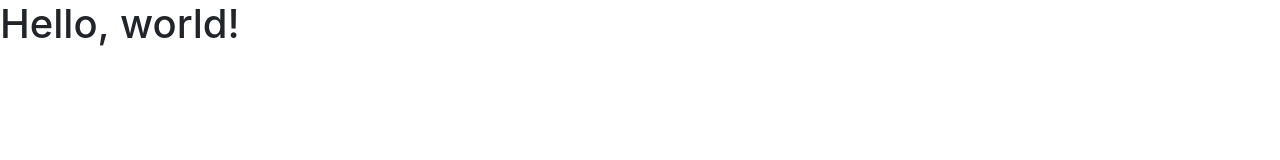
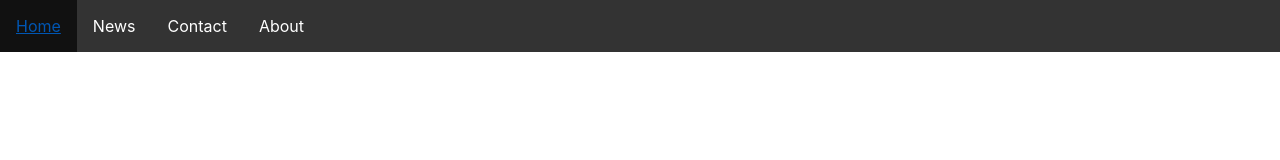
Before and after one commit to getrudech/SLICEHUB, a plain HTML site: page index.html in a window 1280 px wide. Drawn offline with nearby package versions, Linux system fonts and the light colour scheme.

Commit message:
created a navigation bar

```diff
--- a/css/styles.css
+++ b/css/styles.css
@@ -0,0 +1,24 @@
+ul {
+    list-style-type: none;
+    margin: 0;
+    padding: 0;
+    overflow: hidden;
+    background-color: #333;
+  }
+
+  li {
+    float: left;
+  }
+
+  li a {
+    display: block;
+    color: white;
+    text-align: center;
+    padding: 14px 16px;
+    text-decoration: none;
+  }
+
+  /* Change the link color to #111 (black) on hover */
+  li a:hover {
+    background-color: #111;
+  }
--- a/index.html
+++ b/index.html
@@ -7,11 +7,17 @@
 
     <!-- Bootstrap CSS -->
     <link rel="stylesheet" href="https://stackpath.bootstrapcdn.com/bootstrap/4.3.1/css/bootstrap.min.css" integrity="sha384-ggOyR0iXCbMQv3Xipma34MD+dH/1fQ784/j6cY/iJTQUOhcWr7x9JvoRxT2MZw1T" crossorigin="anonymous">
+    <link rel="stylesheet" href="./css/styles.css">
 
-    <title>Hello, world!</title>
   </head>
   <body>
-    <h1>Hello, world!</h1>
+
+    <ul>
+      <li><a href="default.asp">Home</a></li>
+      <li><a href="news.asp">News</a></li>
+      <li><a href="contact.asp">Contact</a></li>
+      <li><a href="about.asp">About</a></li>
+    </ul>
 
     <!-- Optional JavaScript -->
     <!-- jQuery first, then Popper.js, then Bootstrap JS -->
```
